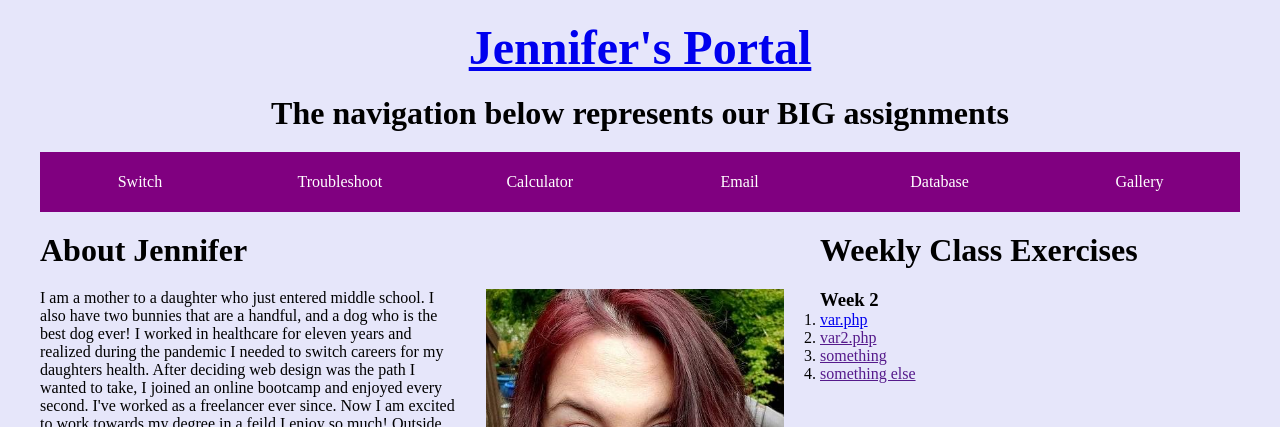
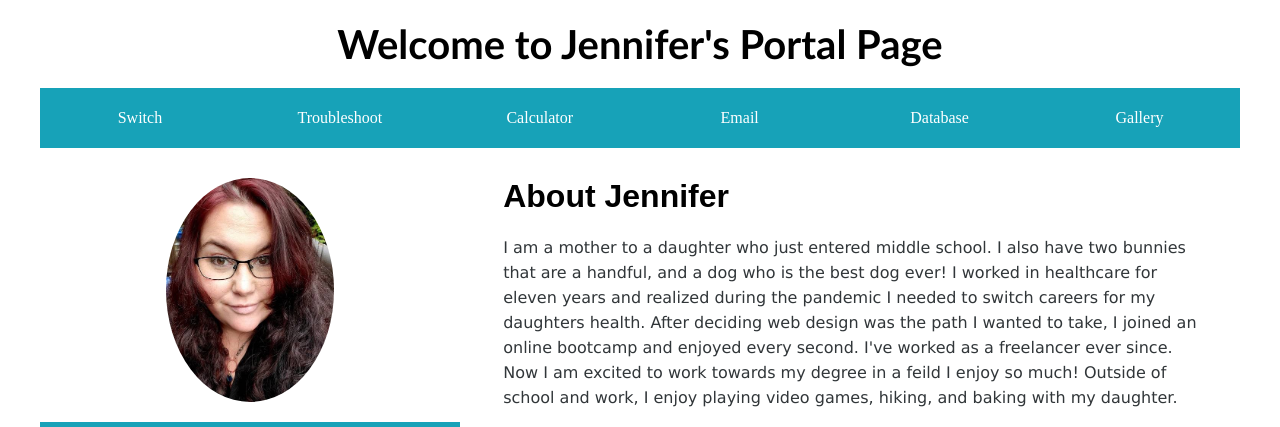
Before and after one commit to JRussellUX/it261, a PHP site: page / in a window 1280 px wide. Shown: the top 427 px of the page. Run offline with PHP 8.4, Linux system fonts and the light colour scheme.

Commit message:
Add files via upload

```diff
--- a/css/styles.css
+++ b/css/styles.css
@@ -7,17 +7,18 @@
 }
 
 body {
-    background-color: lavender;
+    background-color: white;
 }
 
 #wrapper {
     max-width: 1200px;
     margin: 20px auto;
+    overflow: hidden;
 }
 
 nav {
     height: 60px;
-    background-color: purple;
+    background-color: #17a2b8;
     line-height: 60px;
     margin-bottom: 20px;
 }
@@ -36,21 +37,76 @@ nav a {
 
 main {
     width: 62%;
-    float: left;
+    float: right;
+}
+.main_indent {
+    margin: 30px;
+}
+
+p {
+    color: #313639;
+    font-family: Verdana, Geneva, Tahoma, sans-serif;
+    line-height: 25px;
 }
 
 aside {
     width: 35%;
-    float: right;
+    float: left;
 }
 
-.right {
-    float: right;
-    margin-left: 30px;
+aside li {
+    margin-top: 20px;
+    margin-left: 20px;
+}
+
+aside li a {
+    color: #17a2b8;
+    text-decoration-line: none;
+}
+
+.indent {
+    margin: 10px;
+}
+.box {
+    border: 1.5px solid #17a2b8;
+}
+.fill {
+    color: white;
+    background-color: #17a2b8;
+}
+
+ul {
+    list-style-type: none;
 }
 
 img {
+    width: 100%;
+    margin-top: 20px;
+}
+
+#profile {
     width: 40%;
+    margin: auto;
+    margin-bottom: 20px;
+    display: block;
+    border-radius: 50%;
+}
+
+footer {
+    height: 60px;
+    line-height: 60px;
+    clear: both;
+}
+
+footer ul {
+    display: flex;
+    justify-content: center;
+    list-style-type: none;
+}
+
+footer li {
+    justify-content: center;
+    margin: 0 15px;
 }
 
 
@@ -58,16 +114,22 @@ img {
 
 h1 {
     text-align: center;
-    font-size: 3em;
+    font-size: 2.5em;
+    font-family: 'Trebuchet MS', 'Lucida Sans Unicode', 'Lucida Grande', 'Lucida Sans', Arial, sans-serif;
     margin: 20px 0;
 }
 
 h2 {
     font-size: 2em;
+    font-family: Arial, Helvetica, sans-serif;
     text-align: center;
     margin-bottom: 20px;
 }
 
-main h2, aside h2 {
+main h2 {
     text-align: left;
 }
+
+h3 {
+    font-size: 1.5em;
+}
--- a/index.php
+++ b/index.php
@@ -4,12 +4,13 @@
     <meta charset="UTF-8">
     <meta name="viewport" content="width=device-width, initial-scale=1.0">
     <title>My Portal Page</title>
-    <link href="css/styles.css" typre="text/css"
+    <link href="css/styles.css" type="text/css"
     rel="stylesheet">
 </head>
 <body>
-    <h1><a href="index.php">Jennifer's Portal</a></h1>
-    <h2>The navigation below represents our BIG assignments</h2>
+    <header>
+        <h1>Welcome to Jennifer's Portal Page</h1>
+    </header>
     <div id="wrapper">
         <nav>
             <ul>
@@ -21,10 +22,10 @@
             <li><a href="">Gallery</a></li>
             </ul>
         </nav>
-
+        <div class="main_indent">
             <main>
                 <h2>About Jennifer</h2>
-        <img class="right" src="images/jennifer.jpeg" alt="Jennifer">
+
                 <p>I am a mother to a daughter who just entered middle school.
                     I also have two bunnies that are a handful, and a dog who is
                     the best dog ever! I worked in healthcare for eleven years
@@ -35,19 +36,46 @@
                     Outside of school and work, I enjoy playing video games, hiking, and baking with my daughter.
                 </p>
 
+                <img src="images/MAMP.png" alt="MAMP">
+                <img src="images/PHPerror.png" alt="PHPerror">
+
 
             </main>
+        </div>
 
             <aside>
-        <h2>Weekly Class Exercises</h2>
+                <img id="profile" src="images/Jennifer.jpeg" alt="Jennifer">
+                <div class="box">
+                    <h2 class="fill">Weekly Class Exercises</h2>
+                    <div class="indent">
                         <h3>Week 2</h3>
-        <ol>
-          <li><a href="var.php">var.php</a>
-          <li><a href="">var2.php</a>
-          <li><a href="">something</a>
-          <li><a href="">something else</a>
-        </ol>
+                        <ul>
+                            <li><a href="weeks/week2/var.php">var.php</a>
+                            <li><a href="weeks/week2/vars2.php">var2.php</a>
+                            <li><a href="weeks/week2/currency-logic.php">Currency-Logic</a>
+                            <li><a href="weeks/week2/currency.php">Currency</a>
+                        </ul>
+                    </div>
+                </div>
+            </aside>
 
-    </aside>
+
+    </div>
+    <footer>
+        <ul>
+        <li>Copyright &copy;
+            2023</li>
+        <li>All Rights Reserved</li>
+        <li><a href="../index.php">Web Design by Jennifer</a></li>
+        <li><a id="html-checker" href="#">HTML Validation</a></li>
+        <li><a id="css-checker" href="#">CSS Validation</a></li>
+        </ul>
+
+        <script>
+                document.getElementById("html-checker").setAttribute("href","https://validator.w3.org/nu/?doc=" + location.href);
+                document.getElementById("css-checker").setAttribute("href","https://jigsaw.w3.org/css-validator/validator?uri=" + location.href);
+        </script>
+    </footer>
+
 </body>
 </html>
```
Lines whose indentation alone changed are shown as unchanged.
